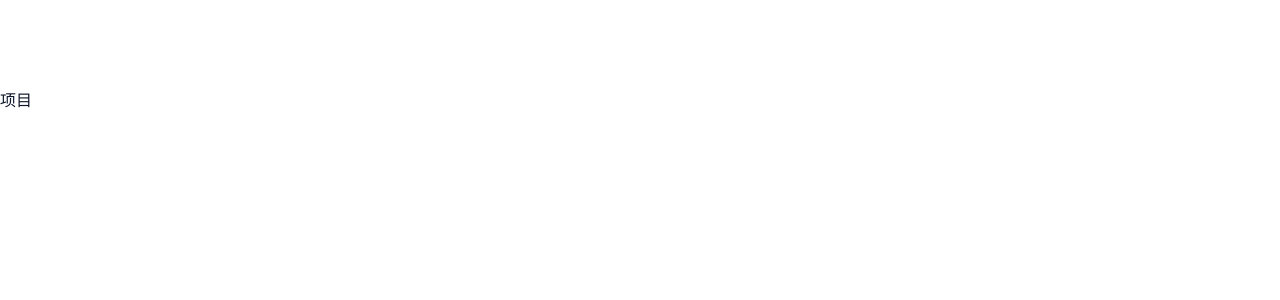
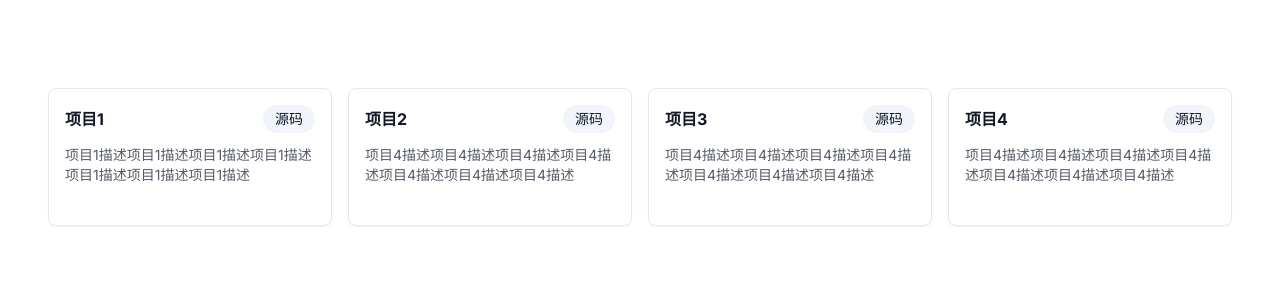
Before and after one commit to xiaoxuehai/nextjs-blog, a Next.js app: page /project in a window 1280 px wide. Shown: the top 300 px of the page. Built offline with nearby package versions, Linux system fonts and the light colour scheme.

Commit message:
feat: 新增项目列表

```diff
--- a/package.json
+++ b/package.json
@@ -20,6 +20,7 @@
     "@mdx-js/react": "^3.0.0",
     "@next/mdx": "^14.0.2",
     "@radix-ui/react-dialog": "^1.0.5",
+    "@radix-ui/react-popover": "^1.0.7",
     "@types/mdx": "^2.0.10",
     "clsx": "^2.0.0",
     "contentlayer": "^0.3.4",
--- a/src/app/(main)/NavigationBar.tsx
+++ b/src/app/(main)/NavigationBar.tsx
@@ -9,6 +9,7 @@ import { FaAngleDown } from 'react-icons/fa';
 
 import {
   Dialog,
+  DialogClose,
   DialogContent,
   DialogHeader,
   DialogTitle,
@@ -117,19 +118,16 @@ function Mobile({ className }: { className: string }) {
         前往
         <FaAngleDown />
       </DialogTrigger>
-      <DialogContent
-        className='top-48 w-11/12 rounded-3xl border-none bg-gradient-to-b from-zinc-100/75 to-white p-8
-shadow-none ring-1 ring-zinc-900/5 dark:from-zinc-900/50 dark:to-zinc-900 dark:ring-zinc-800'
-      >
+      <DialogContent className='top-48 w-11/12 divide-zinc-500/20 rounded-3xl px-8 py-6 shadow-none'>
         <DialogHeader>
-          <DialogTitle>站内导航</DialogTitle>
+          <DialogTitle className='text-base'>站内导航</DialogTitle>
         </DialogHeader>
 
         <nav className='mt-6'>
-          <ul className='-my-2 divide-y divide-zinc-500/20 text-base text-zinc-800 dark:divide-zinc-100/5 dark:text-zinc-300'>
+          <ul className='-my-2 divide-y divide-zinc-500/20 text-base  dark:divide-zinc-100/5'>
             {NAVIGATION_ITEMS.map(({ href, text }) => (
               <MobileNavItem key={href} href={href}>
-                {text}
+                <DialogClose className='w-full text-left'>{text}</DialogClose>
               </MobileNavItem>
             ))}
           </ul>
@@ -138,6 +136,7 @@ shadow-none ring-1 ring-zinc-900/5 dark:from-zinc-900/50 dark:to-zinc-900 dark:r
     </Dialog>
   );
 }
+
 export function NavigationBar() {
   return (
     <>
--- /dev/null
+++ b/src/app/(main)/project/FadeIn.tsx
@@ -0,0 +1,37 @@
+'use client';
+import { useInView, motion } from 'framer-motion';
+import { FC, PropsWithChildren, useRef } from 'react';
+
+export type FadeInProps = PropsWithChildren & {
+  delay?: number;
+  className?: string;
+};
+
+export const FadeIn: FC<FadeInProps> = ({ children, className, delay }) => {
+  enum Animate {
+    Animate = 'animate',
+    Initial = 'hidden',
+  }
+  const ref = useRef(null);
+  const isInView = useInView(ref, { once: true });
+  const variants = {
+    [Animate.Initial]: { opacity: 0, y: 30, scale: 0.9 },
+    [Animate.Animate]: { opacity: 1, y: 0, scale: 1 },
+  };
+  return (
+    <motion.div
+      ref={ref}
+      animate={isInView ? Animate.Animate : Animate.Initial}
+      variants={variants}
+      className={className}
+      initial={false}
+      transition={{
+        duration: 1,
+        delay,
+        ease: [0.21, 0.47, 0.32, 0.98],
+      }}
+    >
+      {children}
+    </motion.div>
+  );
+};
--- a/src/app/(main)/project/page.tsx
+++ b/src/app/(main)/project/page.tsx
@@ -1,3 +1,71 @@
+import Container from '@/components/Container';
+import { Card } from '@/components/ui/Card';
+
+import { FadeIn } from './FadeIn';
 export default function Project() {
-  return <div>项目</div>;
+  const projects = [
+    {
+      title: '项目1',
+      description:
+        '项目1描述项目1描述项目1描述项目1描述项目1描述项目1描述项目1描述',
+      source: 'https://github.com/xxx/项目1',
+      link: 'xxx',
+    },
+    {
+      title: '项目2',
+      description:
+        '项目4描述项目4描述项目4描述项目4描述项目4描述项目4描述项目4描述',
+      source: 'https://github.com/xxx/项目1',
+      link: 'xxx',
+    },
+    {
+      title: '项目3',
+      description:
+        '项目4描述项目4描述项目4描述项目4描述项目4描述项目4描述项目4描述',
+      source: 'https://github.com/xxx/项目1',
+      link: 'xxx',
+    },
+    {
+      title: '项目4',
+      description:
+        '项目4描述项目4描述项目4描述项目4描述项目4描述项目4描述项目4描述',
+      source: 'https://github.com/xxx/项目1',
+      link: 'xxx',
+    },
+  ];
+  return (
+    <Container>
+      <div className='grid grid-cols-1 gap-4 sm:grid-cols-2 md:grid-cols-3 lg:grid-cols-4'>
+        {projects.map((item, index) => (
+          <FadeIn key={item.title + index} delay={index * 0.2}>
+            <Card className='p-4'>
+              <div className='flex flex-col gap-3'>
+                <div className='flex items-center justify-between'>
+                  <a
+                    href={item.link}
+                    target='_blank'
+                    rel='noreferrer'
+                    className='font-space-grotesk m-0 font-bold leading-5 text-gray-900 dark:text-white'
+                  >
+                    {item.title}
+                  </a>
+                  <a
+                    className='rounded-3xl bg-slate-100 px-3 py-1 text-sm dark:bg-slate-600 dark:text-white'
+                    href={item.source}
+                    target='_blank'
+                    rel='noreferrer'
+                  >
+                    源码
+                  </a>
+                </div>
+                <p className='m-0 h-16 overflow-hidden overflow-ellipsis text-sm opacity-70'>
+                  {item.description}
+                </p>
+              </div>
+            </Card>
+          </FadeIn>
+        ))}
+      </div>
+    </Container>
+  );
 }
--- /dev/null
+++ b/src/components/ui/Card.tsx
@@ -0,0 +1,85 @@
+import * as React from 'react';
+
+import clsxm from '@/lib/clsxm';
+const Card = React.forwardRef<
+  HTMLDivElement,
+  React.HTMLAttributes<HTMLDivElement>
+>(({ className, ...props }, ref) => (
+  <div
+    ref={ref}
+    className={clsxm(
+      'rounded-lg border bg-card text-card-foreground shadow-sm',
+      className,
+    )}
+    {...props}
+  />
+));
+Card.displayName = 'Card';
+
+const CardHeader = React.forwardRef<
+  HTMLDivElement,
+  React.HTMLAttributes<HTMLDivElement>
+>(({ className, ...props }, ref) => (
+  <div
+    ref={ref}
+    className={clsxm('flex flex-col space-y-1.5 p-6', className)}
+    {...props}
+  />
+));
+CardHeader.displayName = 'CardHeader';
+
+const CardTitle = React.forwardRef<
+  HTMLParagraphElement,
+  React.HTMLAttributes<HTMLHeadingElement>
+>(({ className, ...props }, ref) => (
+  <h3
+    ref={ref}
+    className={clsxm(
+      'text-2xl font-semibold leading-none tracking-tight',
+      className,
+    )}
+    {...props}
+  />
+));
+CardTitle.displayName = 'CardTitle';
+
+const CardDescription = React.forwardRef<
+  HTMLParagraphElement,
+  React.HTMLAttributes<HTMLParagraphElement>
+>(({ className, ...props }, ref) => (
+  <p
+    ref={ref}
+    className={clsxm('text-sm text-muted-foreground', className)}
+    {...props}
+  />
+));
+CardDescription.displayName = 'CardDescription';
+
+const CardContent = React.forwardRef<
+  HTMLDivElement,
+  React.HTMLAttributes<HTMLDivElement>
+>(({ className, ...props }, ref) => (
+  <div ref={ref} className={clsxm('p-6 pt-0', className)} {...props} />
+));
+CardContent.displayName = 'CardContent';
+
+const CardFooter = React.forwardRef<
+  HTMLDivElement,
+  React.HTMLAttributes<HTMLDivElement>
+>(({ className, ...props }, ref) => (
+  <div
+    ref={ref}
+    className={clsxm('flex items-center p-6 pt-0', className)}
+    {...props}
+  />
+));
+CardFooter.displayName = 'CardFooter';
+
+export {
+  Card,
+  CardHeader,
+  CardFooter,
+  CardTitle,
+  CardDescription,
+  CardContent,
+};
--- a/src/components/ui/Dialog.tsx
+++ b/src/components/ui/Dialog.tsx
@@ -22,7 +22,7 @@ const DialogOverlay = React.forwardRef<
   <DialogPrimitive.Overlay
     ref={ref}
     className={clsxm(
-      'fixed inset-0 z-50 bg-background/80 backdrop-blur-sm data-[state=open]:animate-in data-[state=closed]:animate-out data-[state=closed]:fade-out-0 data-[state=open]:fade-in-0',
+      'fixed inset-0 z-50 bg-background/40 backdrop-blur data-[state=open]:animate-in data-[state=closed]:animate-out data-[state=closed]:fade-out-0 data-[state=open]:fade-in-0',
       className,
     )}
     {...props}
@@ -45,7 +45,7 @@ const DialogContent = React.forwardRef<
       {...props}
     >
       {children}
-      <DialogPrimitive.Close className='absolute right-4 top-4 rounded-sm text-xl opacity-70 ring-offset-background transition-opacity hover:opacity-100 focus:outline-none focus:ring-2 focus:ring-ring focus:ring-offset-2 disabled:pointer-events-none data-[state=open]:bg-accent data-[state=open]:text-muted-foreground'>
+      <DialogPrimitive.Close className='absolute right-5 top-5 rounded-sm text-xl opacity-70 ring-offset-background transition-opacity hover:opacity-100 focus:outline-none focus:ring-2 focus:ring-ring focus:ring-offset-2 disabled:pointer-events-none data-[state=open]:bg-accent data-[state=open]:text-muted-foreground'>
         {/* <X className="h-4 w-4" /> */}
         <FiX />
         <span className='sr-only'>Close</span>
```
Also changed, not shown: 1 other file (tests, documents, lock files or other folders).
